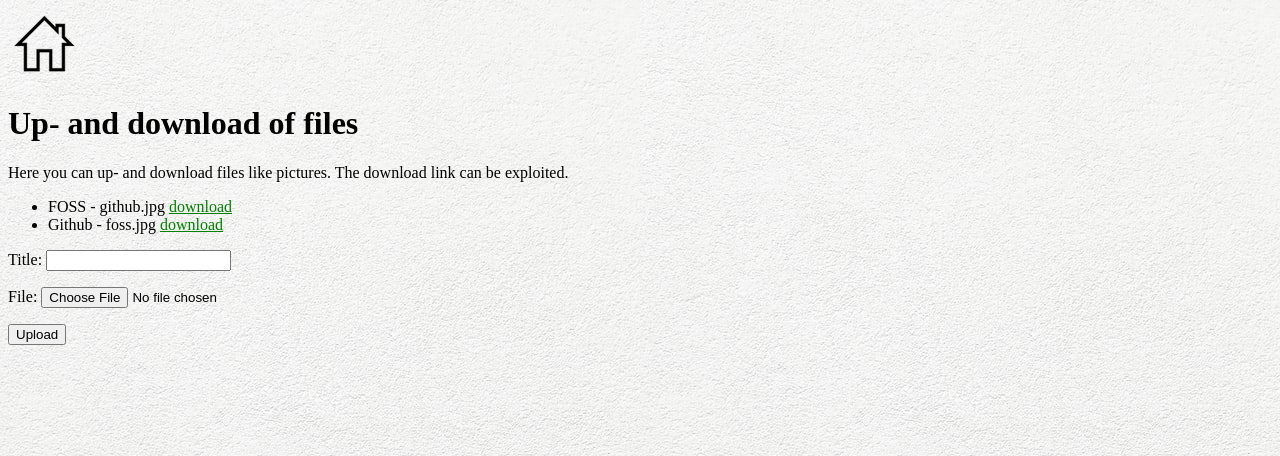
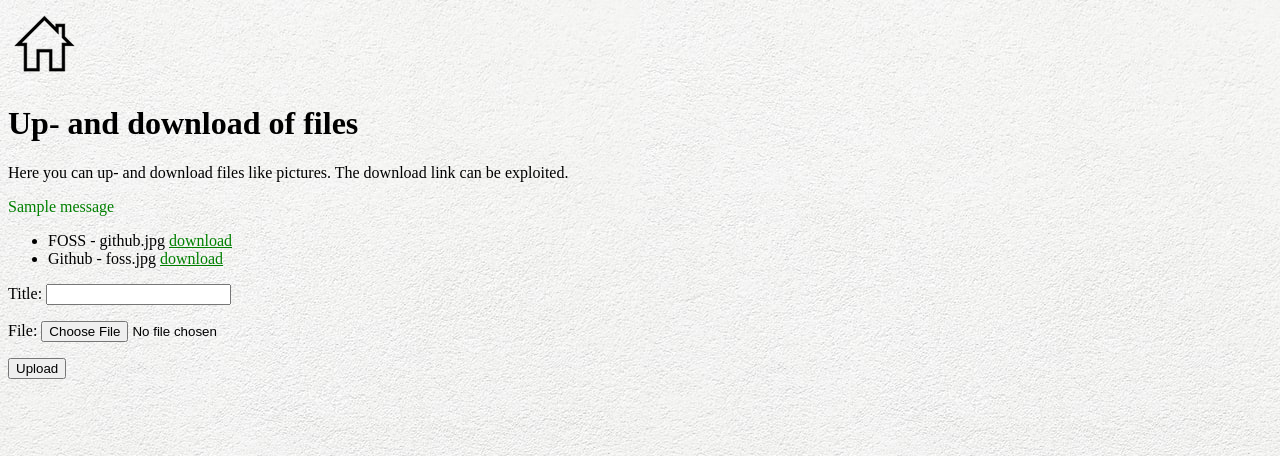
Before and after one commit to HoffmannTom/leaky, a Django app: page /documents in a window 1280 px wide. Shown: the top 456 px of the page. Run offline with Django 4.2, Linux system fonts and the light colour scheme; data comes from the database, SQL or seed files in the repository; one stand-in notice (Sample message) is shown.

Commit message:
Improve error message handling

```diff
--- a/root/templates/root/documents.html
+++ b/root/templates/root/documents.html
@@ -10,7 +10,9 @@
         <a href="{% url 'root:index' %}"><img src="{% static 'root/images/home.png' %}" /> </a>
         <h1>Up- and download of files</h1>
         Here you can up- and download files like pictures. The download link can be exploited.<br/>
-        {{ error }}
+        {% for message in messages %}
+            <p class="msg_{{message.level}}" >{{ message }}</p>
+        {% endfor %}
         <ul>
             {% for fu in FileUploads %}
             <li>{{ fu.title }} - {{ fu.orig_filename }} <a href="{% url 'root:download_file' %}?file={{ fu.filename|urlencode }}">download</a></li>
--- a/root/views.py
+++ b/root/views.py
@@ -64,8 +64,8 @@ def upload_file(request):
 
             return HttpResponseRedirect(reverse('root:documents'))
         # else: # fix
-        #    context['error'] = "Received form was invalid"         # fix
-        #    return render(request, 'root/documents.html', context) # fix
+        #    messages.error(request, 'Received form was invalid!')  # fix
+        #    return HttpResponseRedirect(reverse('root:documents')) # fix
     else:
         return HttpResponseRedirect(reverse('root:documents'))
 
```
